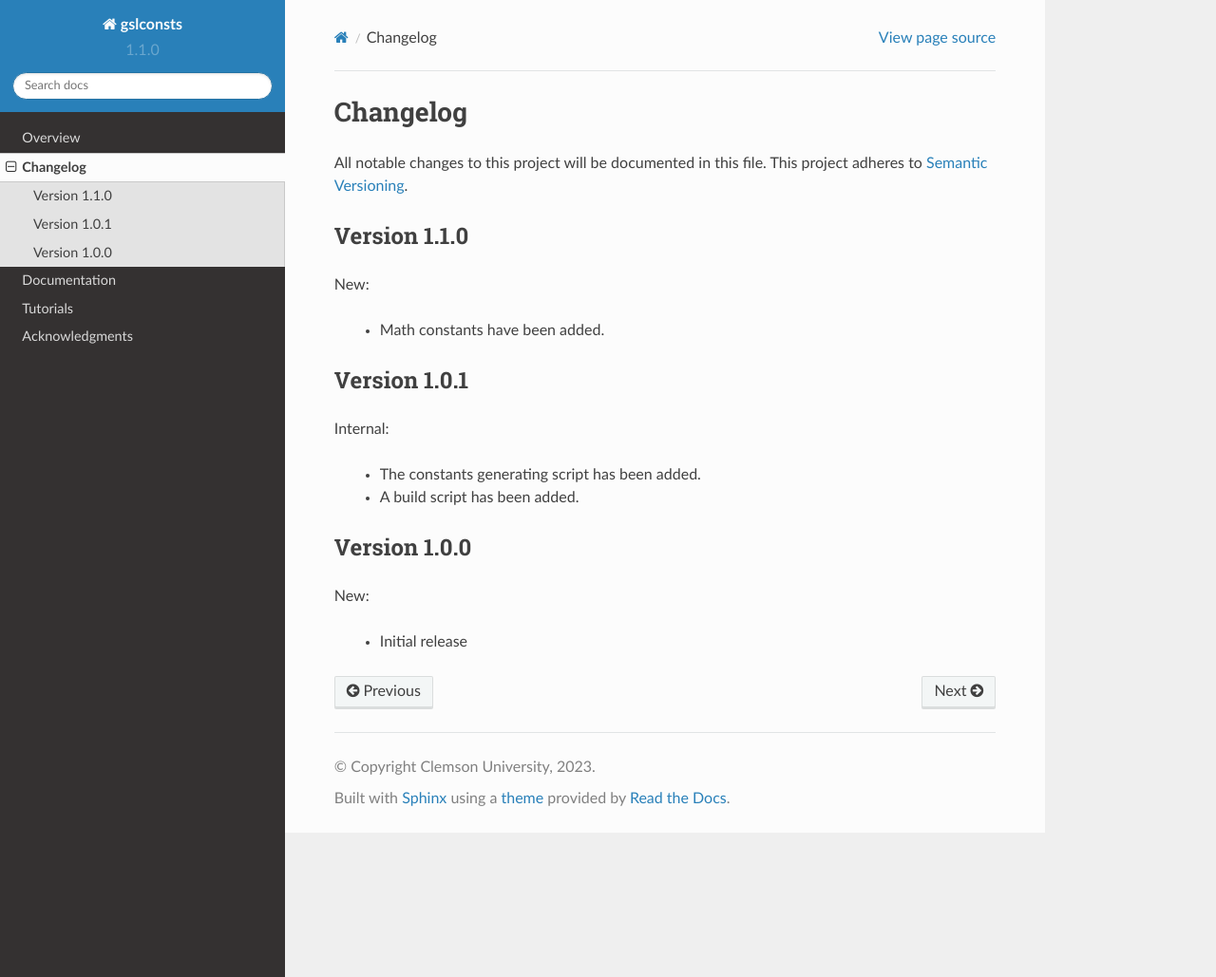
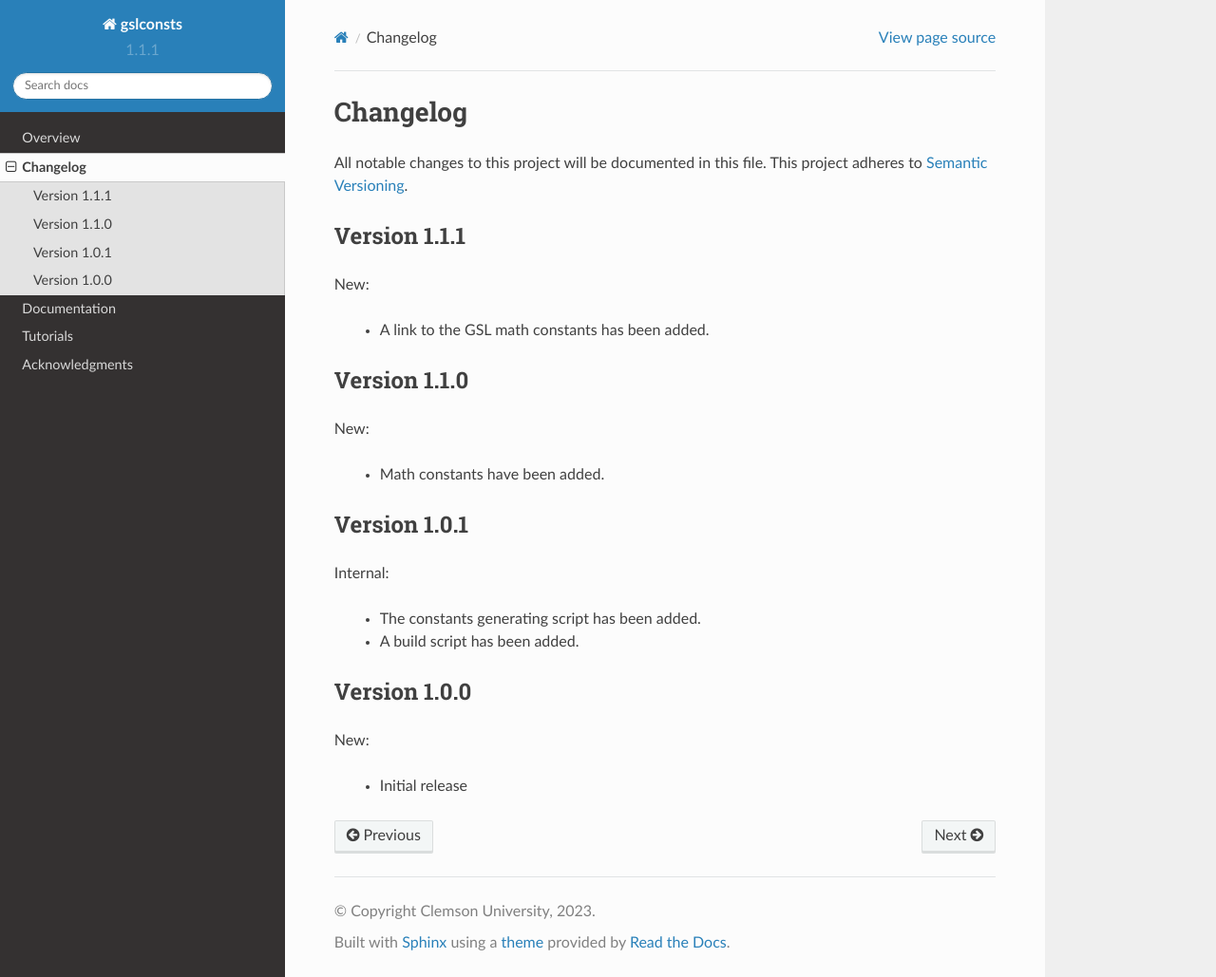
Before and after one commit to mbradle/gsl_consts, a Sphinx documentation site: the page built from doc/source/changelog.rst, in a window 1280 px wide and 1029 px high. Shown: the whole window at 95% size. Built offline with Sphinx 7.4.7 and the Read the Docs theme 2.0.0, drawn with Linux system fonts in a browser that asks for light colours.

Commit message:
Add link.

```diff
--- a/doc/source/changelog.rst
+++ b/doc/source/changelog.rst
@@ -3,6 +3,13 @@ Changelog
 
 All notable changes to this project will be documented in this file.  This
 project adheres to `Semantic Versioning <http://semver.org/spec/v2.0.0.html>`_.
+
+Version 1.1.1
+-------------
+
+New:
+
+  * A link to the GSL math constants has been added.
 
 Version 1.1.0
 -------------
--- a/doc/source/use_tutorial.rst
+++ b/doc/source/use_tutorial.rst
@@ -6,7 +6,9 @@ Use the package
 The `GNU Scientific Library <https://www.gnu.org/software/gsl/>`_
 (GSL) is a numerical library for C and C++ programmers.  Included in the library
 are a number of
-`physical constants <https://www.gnu.org/software/gsl/doc/html/const.html>`_.
+`physical constants <https://www.gnu.org/software/gsl/doc/html/const.html>`_
+and
+`mathematical constants <https://www.gnu.org/software/gsl/doc/html/math.html>`_.
 The current package makes those
 constants directly available to python users.
 
--- a/gslconsts/__about__.py
+++ b/gslconsts/__about__.py
@@ -2,6 +2,6 @@ __all__ = ["__title__", "__summary__", "__version__", "__author__", "__copyright
 
 __title__ = "gslconsts"
 __summary__ = "Python project GNU Scientific Library (GSL) constants"
-__version__ = "1.1.0"
+__version__ = "1.1.1"
 __author__ = "Clemson University"
 __copyright__ = "Clemson University, 2023"
```
